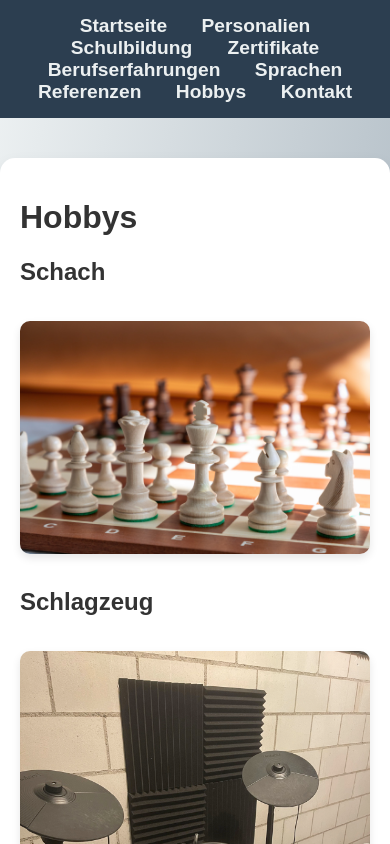
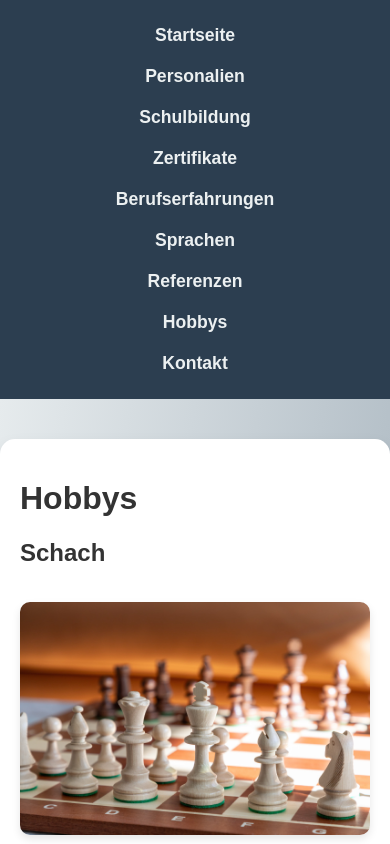
Before and after one commit to Gabriel-afk-cmd/My-Portfolio, a website: page hobbys.html in a window 390 px wide. Shown: the top 844 px of the page. Drawn offline with Linux system fonts and the light colour scheme.

Commit message:
Update style.css

```diff
--- a/style.css
+++ b/style.css
@@ -5,6 +5,7 @@ body {
     margin: 0;
     padding: 0;
 }
+
 nav {
     background-color: #2c3e50;
     padding: 15px;
@@ -12,18 +13,24 @@ nav {
     position: sticky;
     top: 0;
     z-index: 1000;
+    display: flex;
+    flex-wrap: wrap;
+    justify-content: center;
 }
+
 nav a {
     color: #ecf0f1;
-    margin: 0 15px;
+    margin: 10px 15px;
     text-decoration: none;
     font-weight: 700;
     font-size: 1.2em;
     transition: color 0.3s ease;
 }
+
 nav a:hover {
     color: #f39c12;
 }
+
 .container {
     max-width: 1200px;
     margin: 40px auto;
@@ -32,6 +39,7 @@ nav a:hover {
     border-radius: 15px;
     box-shadow: 0 8px 16px rgba(0, 0, 0, 0.1);
 }
+
 footer {
     text-align: center;
     padding: 20px;
@@ -40,10 +48,30 @@ footer {
     margin-top: 40px;
     font-size: 1em;
 }
+
 img {
-    width: 70%;
+    width: 60%;
     height: fit-content;
     max-width: 600px;
     border-radius: 10px;
     margin: 10px 0;
 }
+
+/* Responsive Anpassung für kleine Bildschirme */
+@media (max-width: 768px) {
+    nav {
+        flex-direction: column;
+        align-items: center;
+    }
+
+    nav a {
+        display: block;
+        margin: 10px 0;
+        font-size: 1.1em;
+    }
+
+    img {
+        width: 90%;
+        max-width: 100%;
+    }
+}
```
